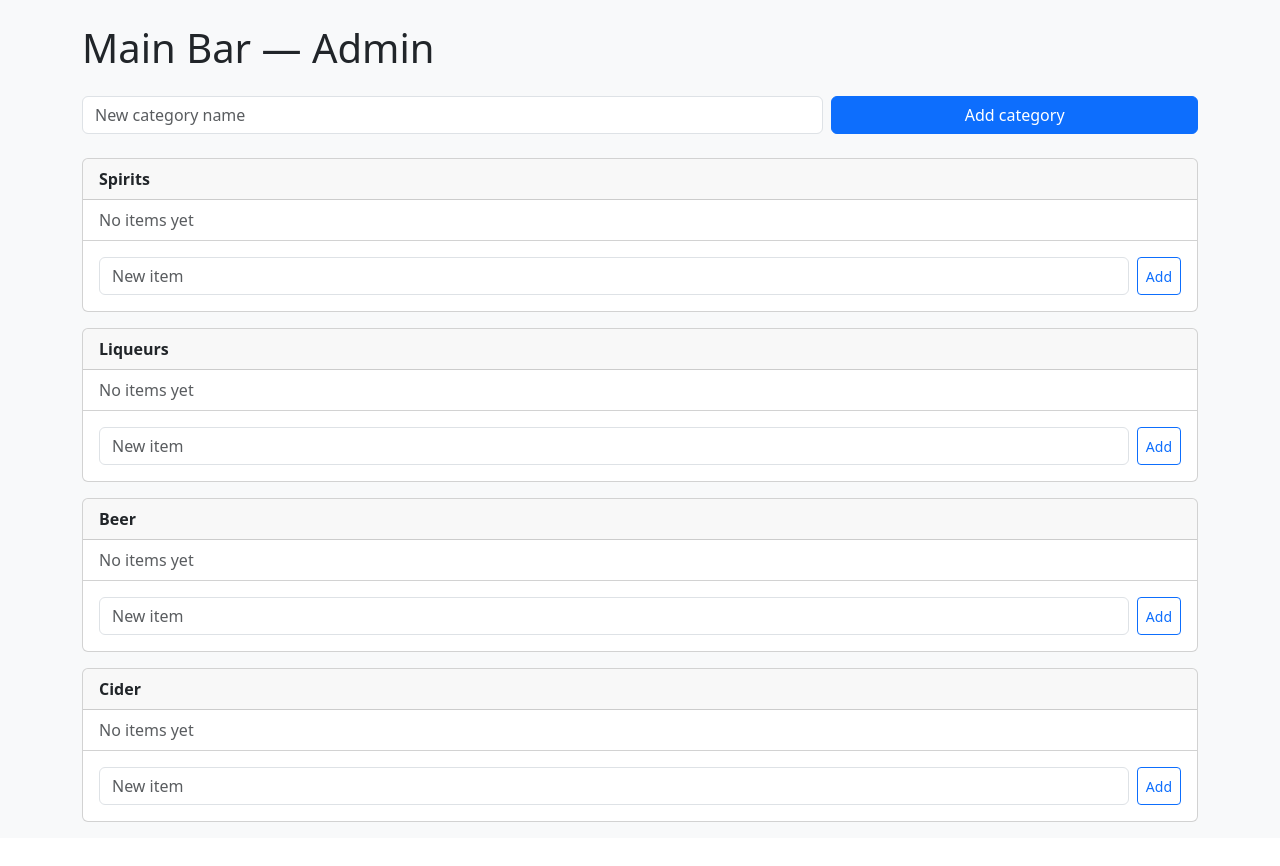
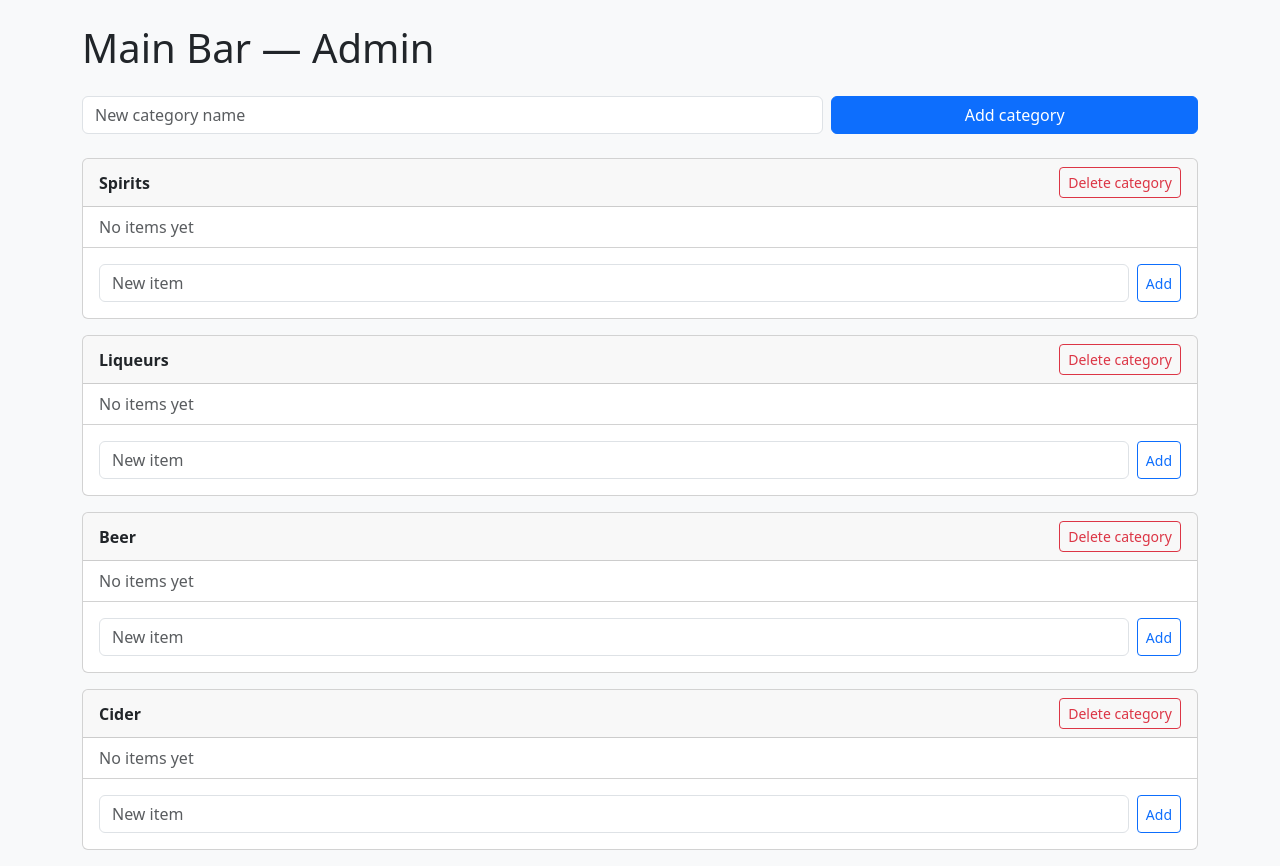
Before and after one commit to Bootlegger19/bar-inventory-app, a Flask app: page /admin/ in a window 1280 px wide. Shown: the part 57-923 px from the top of the page. Before the commit the page ends 879 px from the top, so only its background shows below. Run offline with Flask 3, Linux system fonts and the light colour scheme; the visitor is signed in with stand-in values (Sample User, id 1).

Commit message:
Added delete fucntion for item and category with fonrimation and safety check

```diff
--- a/routes/admin.py
+++ b/routes/admin.py
@@ -64,3 +64,22 @@ def add_item():
         db.session.add(Item(name=name, category_id=category_id))
         db.session.commit()
     return redirect(url_for("admin.dashboard"))
+
+@admin_bp.route("/delete-item/<int:item_id>", methods=["POST"])
+@pin_required
+def delete_item(item_id):
+    item = Item.query.get_or_404(item_id)
+    db.session.delete(item)
+    db.session.commit()
+    return redirect(url_for("admin.dashboard"))
+
+@admin_bp.route("/delete-category/<int:category_id>", methods=["POST"])
+@pin_required
+def delete_category(category_id):
+    category = Category.query.get_or_404(category_id)
+    if category.items:
+        flash(f"Can't delete '{category.name}' — it still has items in it.")
+        return redirect(url_for("admin.dashboard"))
+    db.session.delete(category)
+    db.session.commit()
+    return redirect(url_for("admin.dashboard"))
--- a/templates/admin/dashboard.html
+++ b/templates/admin/dashboard.html
@@ -7,6 +7,11 @@
 
 {% block content %}
     <h1 class="mb-4">{{ bar.name }} — Admin</h1>
+    {% with messages = get_flashed_messages() %}
+      {% if messages %}
+        <div class="alert alert-warning">{{ messages[0] }}</div>
+      {% endif %}
+    {% endwith %}
 
     <form action="{{ url_for('admin.add_category') }}" method="post" class="row g-2 mb-4">
       <div class="col-md-8">
@@ -19,10 +24,22 @@
 
     {% for category in categories %}
       <div class="card mb-3">
-        <div class="card-header fw-bold">{{ category.name }}</div>
+        <div class="card-header d-flex justify-content-between align-items-center">
+          <span class="fw-bold">{{ category.name }}</span>
+          <form action="{{ url_for('admin.delete_category', category_id=category.id) }}" method="post"
+                onsubmit="return confirm('Delete category {{ category.name }}?');">
+            <button type="submit" class="btn btn-outline-danger btn-sm">Delete category</button>
+          </form>
+        </div>
         <ul class="list-group list-group-flush">
           {% for item in category.items %}
-            <li class="list-group-item">{{ item.name }}</li>
+            <li class="list-group-item d-flex justify-content-between align-items-center">
+              {{ item.name }}
+              <form action="{{ url_for('admin.delete_item', item_id=item.id) }}" method="post"
+                    onsubmit="return confirm('Delete {{ item.name }}?');">
+                <button type="submit" class="btn btn-outline-danger btn-sm">Delete</button>
+              </form>
+            </li>
           {% else %}
             <li class="list-group-item text-muted">No items yet</li>
           {% endfor %}
```
